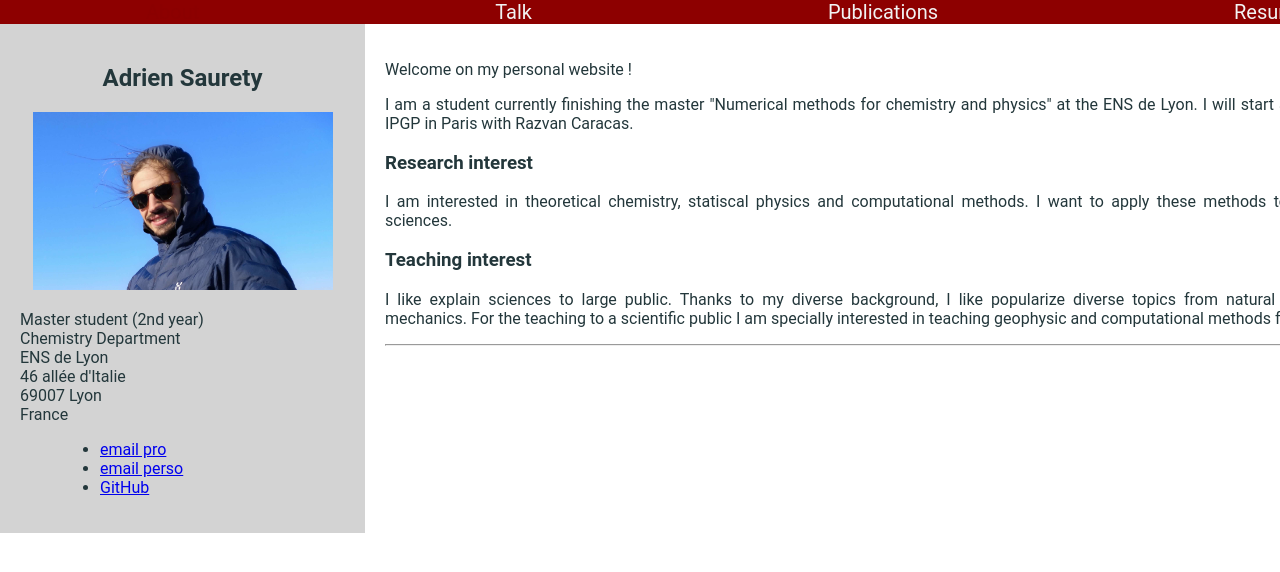
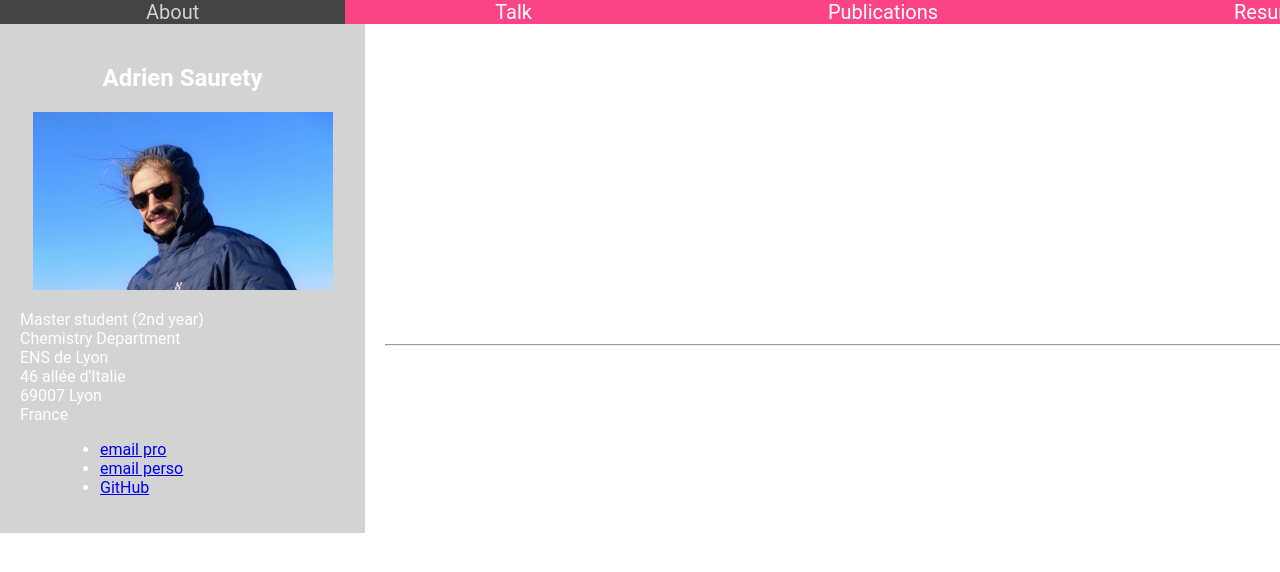
Before and after one commit to adriensaurety/adriensaurety.github.io, a Jekyll site: the page built from index.html, in a window 1280 px wide. Shown: the top 572 px of the page. Built offline with Jekyll 4.4.1, drawn with Linux system fonts in a browser that asks for light colours.

Commit message:
Update main.css

```diff
--- a/css/main.css
+++ b/css/main.css
@@ -9,14 +9,14 @@
     width: 1460px;
     text-align: justify;
     margin: 0 auto;
-    color:#23373b
+    color:#ffffff
 }
 
 /* Header/logo Title */
 .header {
   padding: 100px;
   text-align: center;
-  background: #1abcac;
+  background: #ffffff;
   color: white;
 }
 
@@ -83,31 +83,31 @@
 
 /* Add a black background color to the top navigation */
 .topnav {
-  background-color: #8d0000;
-  color: darkred;
+  background-color: #fb4485;
+  color: red;
   overflow: hidden;
 }
 
 /* Style the links inside the navigation bar */
 .topnav a {
   float: center;
-  color: #f2f2f2;
+  color: #ffffff;
   text-align: center;
-  padding: 10% 10%;
+  padding: 10% 10% 10% 10%;
   text-decoration: none;
   font-size: 20px;
 }
 
 /* Change the color of links on hover */
 .topnav a:hover {
-  background-color: #8d0000;
-  color: darkred;
+  background-color: #444444;
+  color: lightgrey;
 }
 
 /* Add a color to the active/current link */
 .topnav a.active {
-  background-color: #4CAF50;
-  color: white;
+  background-color: #333333;
+  color: grey;
 }
 
 /* Column container */
```
